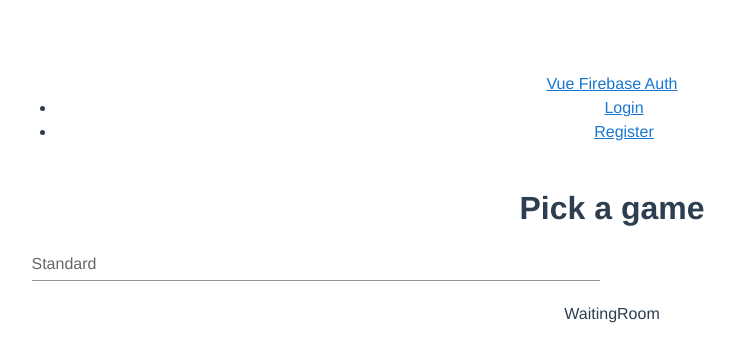
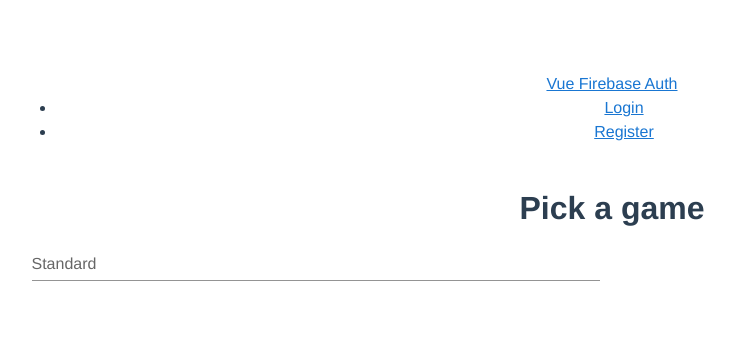
Before and after one commit to Vollkorn01/VideoChatMysteryTales, a Vue app: page /init_game in a window 1280 px wide. Shown: the top 362 px of the page, without its empty margins (28-763 px from the left). Built offline with nearby package versions, Linux system fonts and the light colour scheme; no server answers; the database is empty; what vuefire would draw is missing.

Commit message:
removed waiting room import in init game

```diff
--- a/src/components/InitGame.vue
+++ b/src/components/InitGame.vue
@@ -11,19 +11,15 @@
         <router-link v-show="selectedGame" to="/waiting_room">Start Game</router-link>
       </v-row>
     </div>
-    <WaitingRoom>
-    </WaitingRoom>
   </div>
 </template>
 
 <script>
 import { db } from "../firebase";
-import WaitingRoom from "./WaitingRoom"
 //import { firestore } from 'firebase';
 
 export default {
   components: {
-    WaitingRoom
   },
   data() {
     return {
```
